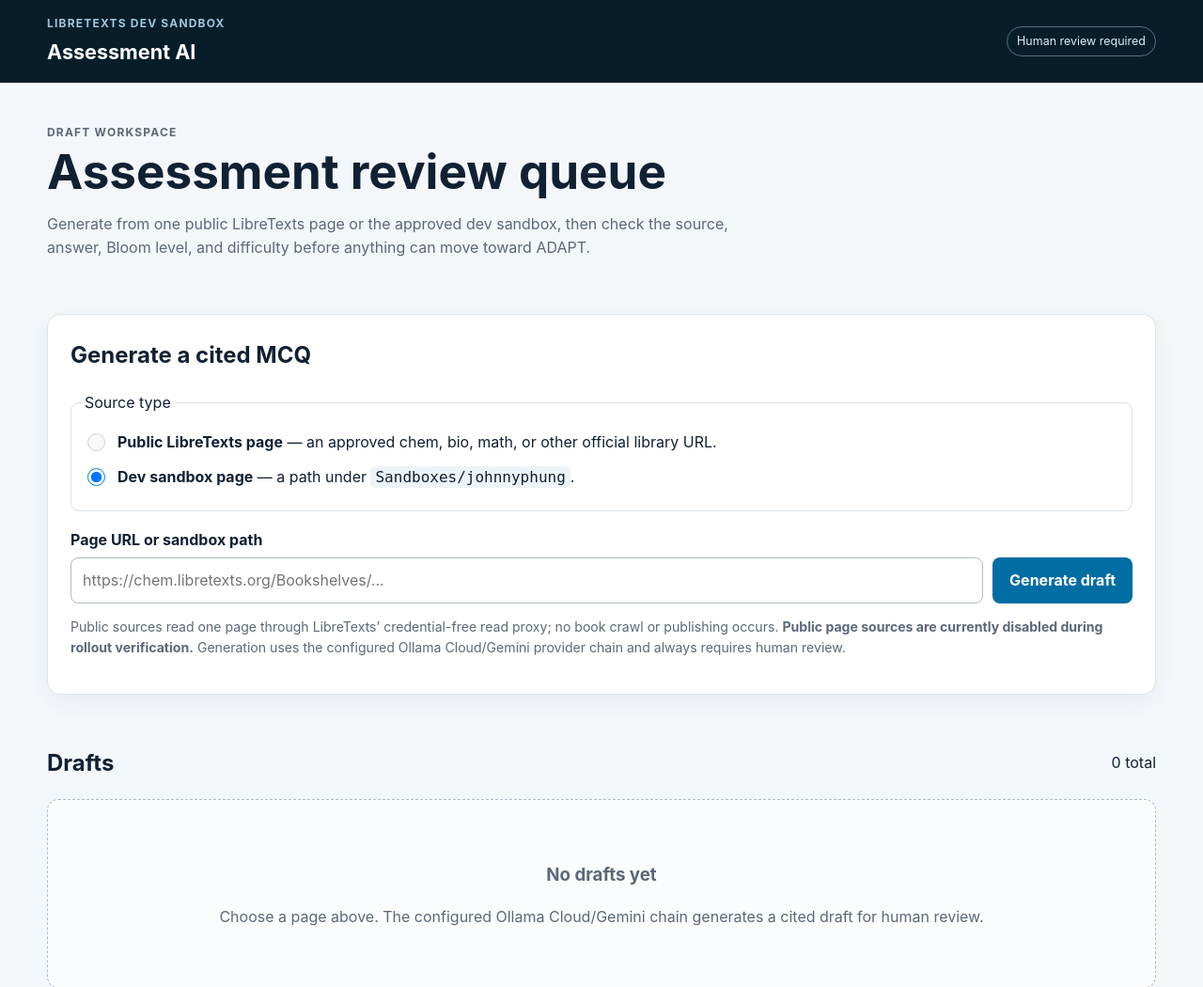
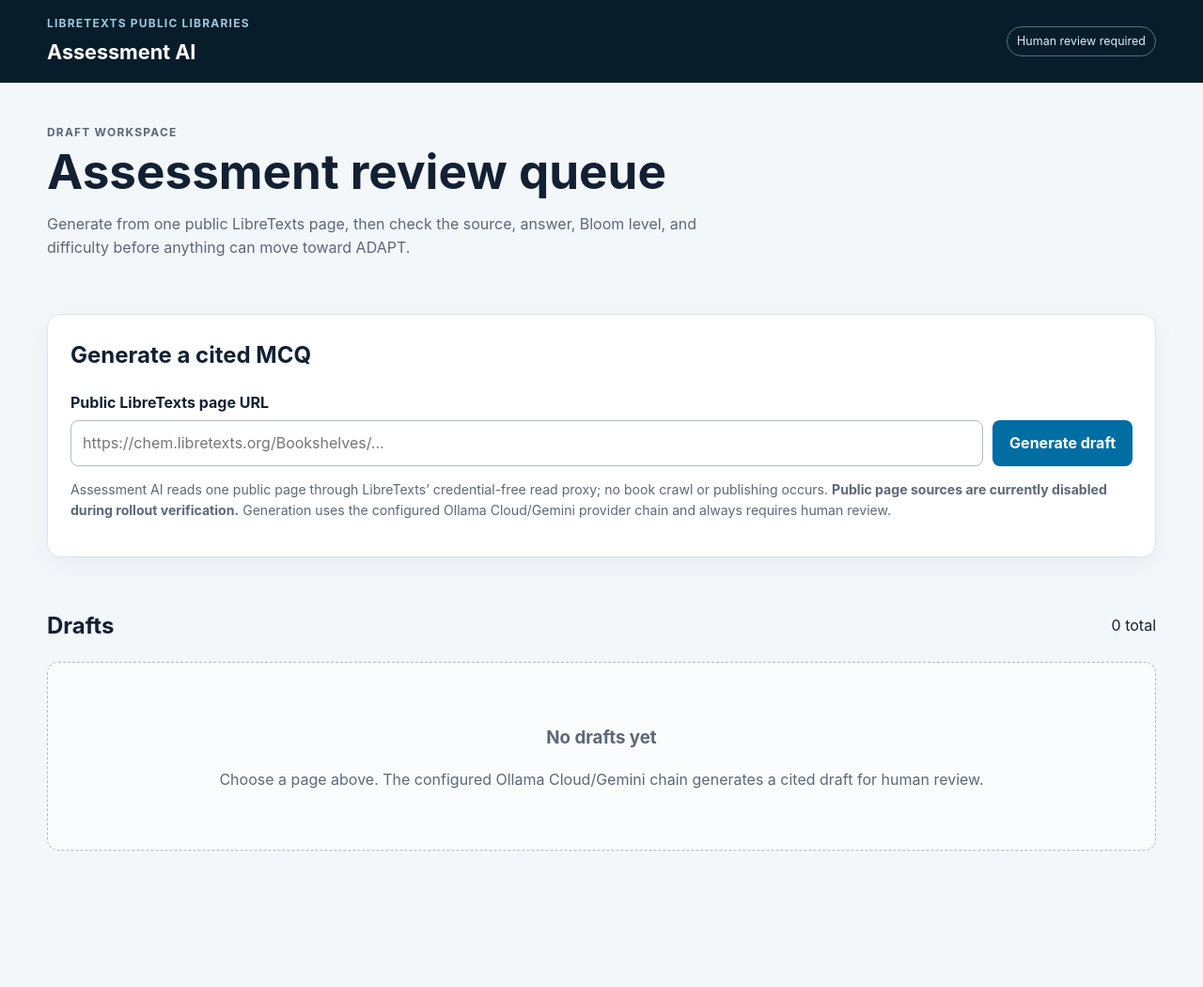
Before and after one commit to johnnylibretexts-ai/assessment-ai-dev, a FastAPI app: page / in a window 1280 px wide. Shown: the top 1050 px of the page at 94% size. After the commit the page ends 905 px from the top, so only its background shows below. Run offline with FastAPI, Linux system fonts and the light colour scheme.

Commit message:
feat: make Assessment AI public-only

```diff
--- a/app/config.py
+++ b/app/config.py
@@ -24,6 +24,7 @@ class Settings(BaseSettings):
     allowed_origin: str = "http://localhost:8000"
     max_source_chars: int = Field(default=60_000, ge=1_000, le=250_000)
     public_sources_enabled: bool = False
+    sandbox_sources_enabled: bool = False
 
     sandbox_root: str = "Sandboxes/johnnyphung"
     cxone_host: str = "dev.libretexts.org"
--- a/app/content.py
+++ b/app/content.py
@@ -718,6 +718,10 @@ def build_content_adapter(
         raise ContentConfigurationError("Choose a supported source type.") from exc
     if selected is SourceType.PUBLIC:
         return PublicLibreTextsContentAdapter(settings)
+    if not settings.sandbox_sources_enabled:
+        raise ContentConfigurationError(
+            "Dev sandbox sources are disabled for this service."
+        )
     return CXoneSandboxContentAdapter(settings)
 
 
--- a/app/main.py
+++ b/app/main.py
@@ -78,6 +78,7 @@ def create_app(settings: Settings | None = None) -> FastAPI:
                 "public_sources": "enabled"
                 if resolved_settings.public_sources_enabled
                 else "disabled",
+                "sandbox_sources": "disabled",
                 "adapt_publishing": "disabled",
             }
         )
@@ -93,7 +94,11 @@ def create_app(settings: Settings | None = None) -> FastAPI:
 
     @app.get("/", response_class=HTMLResponse)
     async def index(request: Request) -> HTMLResponse:
-        drafts = request.app.state.repository.list_drafts()
+        drafts = [
+            draft
+            for draft in request.app.state.repository.list_drafts()
+            if draft.source.backend == "libretexts_public"
+        ]
         return templates.TemplateResponse(
             request,
             "index.html",
@@ -117,11 +122,10 @@ def create_app(settings: Settings | None = None) -> FastAPI:
         try:
             locator = (source_locator or "").strip()
             selected_type = SourceType(source_type)
-            if not locator and sandbox_path is not None:
-                locator = sandbox_path.strip()
-                selected_type = SourceType.SANDBOX
+            if selected_type is not SourceType.PUBLIC or sandbox_path is not None:
+                raise ValueError("Dev sandbox sources are disabled for this service.")
             if not locator:
-                raise ValueError("Choose a source page to generate from.")
+                raise ValueError("Choose a public LibreTexts page to generate from.")
             content = request.app.state.content_factory(selected_type)
             llm = request.app.state.llm_factory()
             async with content, llm:
@@ -141,9 +145,7 @@ def create_app(settings: Settings | None = None) -> FastAPI:
 
     @app.get("/drafts/{draft_id}", response_class=HTMLResponse)
     async def draft_detail(request: Request, draft_id: int) -> HTMLResponse:
-        draft = request.app.state.repository.get_draft(draft_id)
-        if draft is None:
-            raise HTTPException(status_code=404, detail="Draft not found")
+        draft = _require_public_draft(request.app.state.repository, draft_id)
         return templates.TemplateResponse(
             request,
             "draft.html",
@@ -173,6 +175,7 @@ def create_app(settings: Settings | None = None) -> FastAPI:
     ) -> RedirectResponse:
         _require_same_origin(request, resolved_settings)
         repository: DraftRepository = request.app.state.repository
+        _require_public_draft(repository, draft_id)
         try:
             stored = repository.require_draft(draft_id)
             current = stored.current
@@ -224,6 +227,7 @@ def create_app(settings: Settings | None = None) -> FastAPI:
         reviewer_notes: str = Form(""),
     ) -> RedirectResponse:
         _require_same_origin(request, resolved_settings)
+        _require_public_draft(request.app.state.repository, draft_id)
         try:
             review_decision = ReviewDecision(
                 status=ReviewStatus(decision),
@@ -322,6 +326,13 @@ def _source_type(backend: str) -> str:
     return "public" if backend == "libretexts_public" else "sandbox"
 
 
+def _require_public_draft(repository: DraftRepository, draft_id: int) -> Draft:
+    draft = repository.get_draft(draft_id)
+    if draft is None or draft.source.backend != "libretexts_public":
+        raise HTTPException(status_code=404, detail="Draft not found")
+    return draft
+
+
 def _reviewer(request: Request) -> str:
     value = request.headers.get("x-reviewer", "").strip()
     if not value:
--- a/app/templates/base.html
+++ b/app/templates/base.html
@@ -9,7 +9,7 @@
   <body>
     <header class="site-header">
       <div>
-        <p class="eyebrow">LibreTexts dev sandbox</p>
+        <p class="eyebrow">LibreTexts public libraries</p>
         <a class="brand" href="/">Assessment AI</a>
       </div>
       <span class="badge">Human review required</span>
--- a/app/templates/index.html
+++ b/app/templates/index.html
@@ -5,7 +5,7 @@
     <div>
       <p class="eyebrow">Draft workspace</p>
       <h1>Assessment review queue</h1>
-      <p>Generate from one public LibreTexts page or the approved dev sandbox, then check the source, answer, Bloom level, and difficulty before anything can move toward ADAPT.</p>
+      <p>Generate from one public LibreTexts page, then check the source, answer, Bloom level, and difficulty before anything can move toward ADAPT.</p>
     </div>
   </section>
 
@@ -15,18 +15,8 @@
   <section class="panel">
     <h2>Generate a cited MCQ</h2>
     <form method="post" action="/generate" class="generate-form">
-      <fieldset>
-        <legend>Source type</legend>
-        <label class="check">
-          <input type="radio" name="source_type" value="public" {% if public_sources_enabled %}checked{% else %}disabled{% endif %}>
-          <span><strong>Public LibreTexts page</strong> — an approved chem, bio, math, or other official library URL.</span>
-        </label>
-        <label class="check">
-          <input type="radio" name="source_type" value="sandbox" {% if not public_sources_enabled %}checked{% endif %}>
-          <span><strong>Dev sandbox page</strong> — a path under <code>Sandboxes/johnnyphung</code>.</span>
-        </label>
-      </fieldset>
-      <label for="source_locator">Page URL or sandbox path</label>
+      <input type="hidden" name="source_type" value="public">
+      <label for="source_locator">Public LibreTexts page URL</label>
       <div class="form-row">
         <input id="source_locator" name="source_locator" required
                placeholder="https://chem.libretexts.org/Bookshelves/..."
@@ -34,7 +24,7 @@
         <button type="submit">Generate draft</button>
       </div>
       <p id="source-help" class="help">
-        Public sources read one page through LibreTexts’ credential-free read proxy; no book crawl or publishing occurs.
+        Assessment AI reads one public page through LibreTexts’ credential-free read proxy; no book crawl or publishing occurs.
         {% if not public_sources_enabled %}<strong>Public page sources are currently disabled during rollout verification.</strong>{% endif %}
         Generation uses the configured Ollama Cloud/Gemini provider chain and always requires human review.
       </p>
--- a/docker-compose.yml
+++ b/docker-compose.yml
@@ -7,7 +7,6 @@ services:
     init: true
     read_only: true
     env_file:
-      - ${CXONE_ENV_FILE:-/home/johnnylibretexts/.cxone.env}
       - ${ASSESSMENT_AI_ENV_FILE:-.env}
     ports:
       - "127.0.0.1:8093:8000"
```
Also changed, not shown: IMPLEMENTATION_NOTES.md (+5 -5 lines), tests/test_main.py (+89 -22 lines), tests/test_public_sources.py (+7 -0 lines), README.md, 1 other file.
